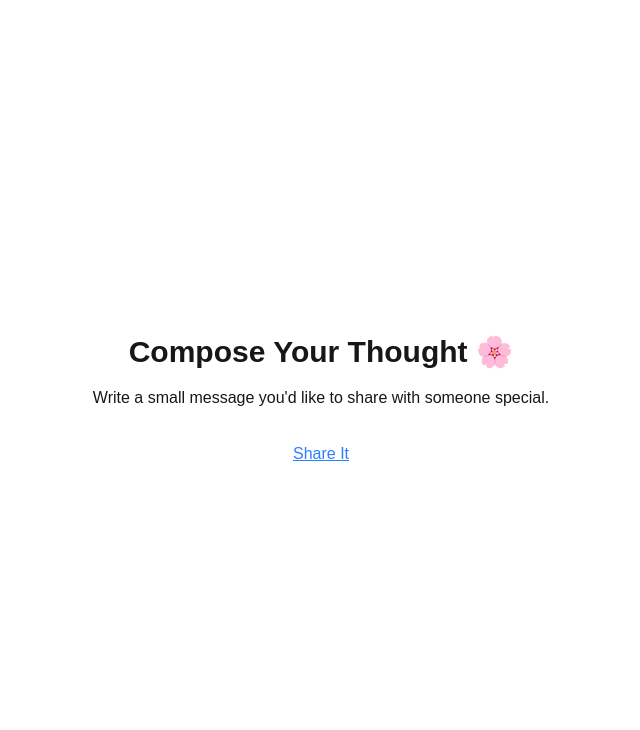
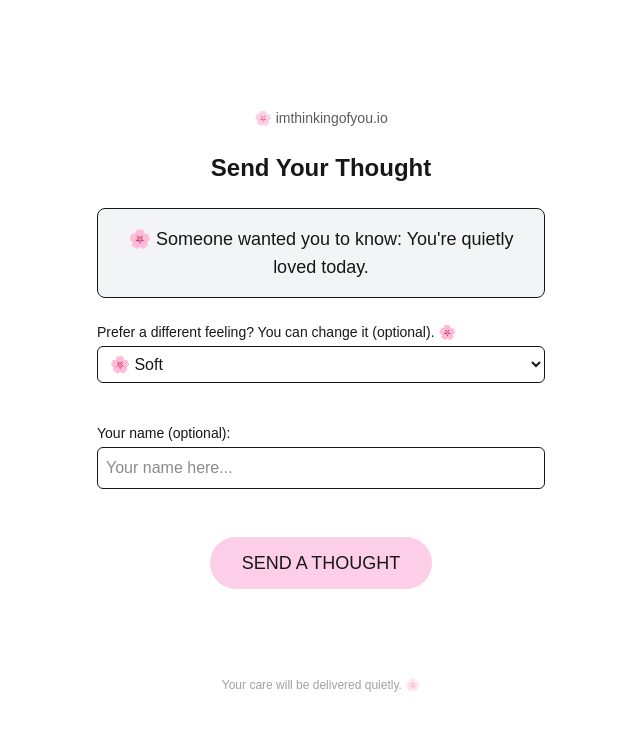
Before and after one commit to Tango2503/imthinkingofyou, a Next.js app: page /sender in a window 1280 px wide. Shown: the top 730 px of the page, without its empty margins (319-959 px from the left). Built offline with nearby package versions, Linux system fonts and the light colour scheme.

Commit message:
Adding Step 2 of UX flow

```diff
--- a/src/app/page.js
+++ b/src/app/page.js
@@ -11,7 +11,7 @@ export default function Home() {
 
       {/* Gentle Welcome Message */}
       <h1 className="text-2xl font-semibold mb-6">
-        Sometimes you just want someone to know you&apos;re thinking of them — no pressure, no reply needed.
+        Sometimes you just want someone to know you&apos;re thinking of them. no pressure, no reply needed.
       </h1>
 
       {/* Big Centered Button */}
--- a/src/app/sender/page.js
+++ b/src/app/sender/page.js
@@ -1,12 +1,77 @@
+import { useState } from 'react';
 import Link from 'next/link';
 
 export default function Sender() {
+  const [vibe, setVibe] = useState('Soft');
+  const [name, setName] = useState('');
+
+  // Map vibes to preview messages
+  const vibeMessages = {
+    Soft: "🌸 Someone wanted you to know: You're quietly loved today.",
+    Passionate: "🔥 Someone wanted you to feel: You inspire something powerful.",
+    Reflective: "☁️ Someone wanted you to ponder: You matter in more ways than you realize.",
+    Calm: "🌊 Someone wanted you to breathe easy: You're doing just fine."
+  };
+
   return (
-    <main className="flex flex-col items-center justify-center min-h-screen p-8 text-center">
-      <h1 className="text-3xl font-bold mb-4">Compose Your Thought 🌸</h1>
-      <p className="text-md mb-8">Write a small message you&apos;d like to share with someone special.</p>
+    <main className="flex flex-col items-center justify-center min-h-screen p-8 text-center space-y-6">
 
-      <Link href="/receiver" className="text-blue-500 underline">Share It</Link>
+      {/* Soft Header */}
+      <p className="text-sm opacity-70">
+        🌸 imthinkingofyou.io
+      </p>
+
+      {/* Page Heading */}
+      <h1 className="text-2xl font-semibold">
+        Send Your Thought
+      </h1>
+
+      {/* Thought Preview */}
+      <div className="border p-4 rounded-lg bg-gray-100 w-full max-w-md">
+        <p className="text-lg">{vibeMessages[vibe]}</p>
+      </div>
+
+      {/* Vibe Selector */}
+      <div className="flex flex-col items-start w-full max-w-md">
+        <label className="text-sm mb-1">
+          Prefer a different feeling? You can change it (optional). 🌸
+        </label>
+        <select
+          className="w-full p-2 border rounded-md"
+          value={vibe}
+          onChange={(e) => setVibe(e.target.value)}
+        >
+          <option value="Soft">🌸 Soft</option>
+          <option value="Passionate">🔥 Passionate</option>
+          <option value="Reflective">☁️ Reflective</option>
+          <option value="Calm">🌊 Calm</option>
+        </select>
+      </div>
+
+      {/* Name Field */}
+      <div className="flex flex-col items-start w-full max-w-md">
+        <label className="text-sm mb-1 mt-4">
+          Your name (optional):
+        </label>
+        <input
+          className="w-full p-2 border rounded-md"
+          type="text"
+          placeholder="Your name here..."
+          value={name}
+          onChange={(e) => setName(e.target.value)}
+        />
+      </div>
+
+      {/* Send Button */}
+      <button className="bg-pink-200 hover:bg-pink-300 text-lg font-medium py-3 px-8 rounded-full transition-all mt-6">
+        SEND A THOUGHT
+      </button>
+
+      {/* Soft Footer */}
+      <div className="mt-16 text-xs opacity-40">
+        Your care will be delivered quietly. 🌸
+      </div>
+
     </main>
   );
 }
```
